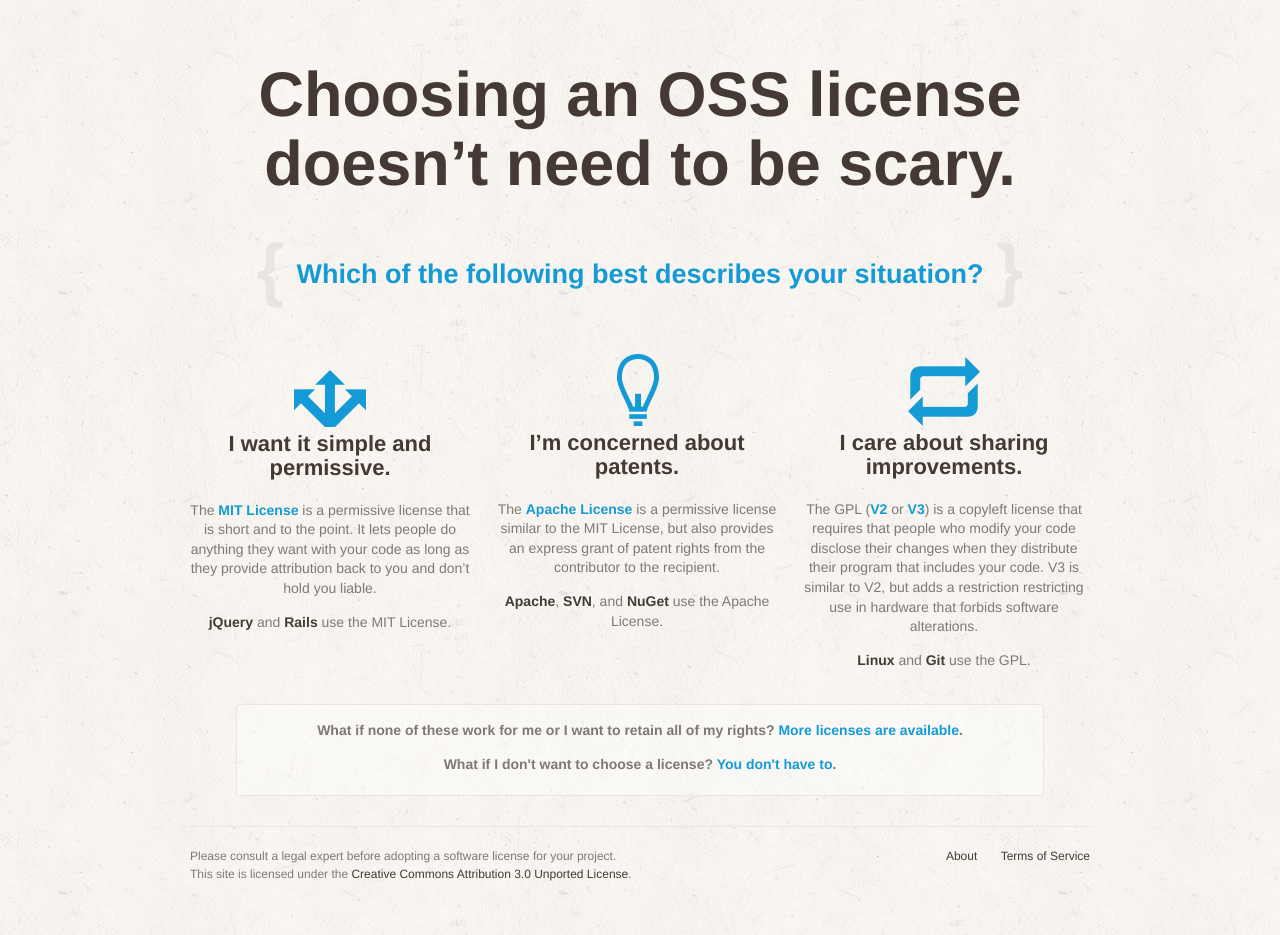
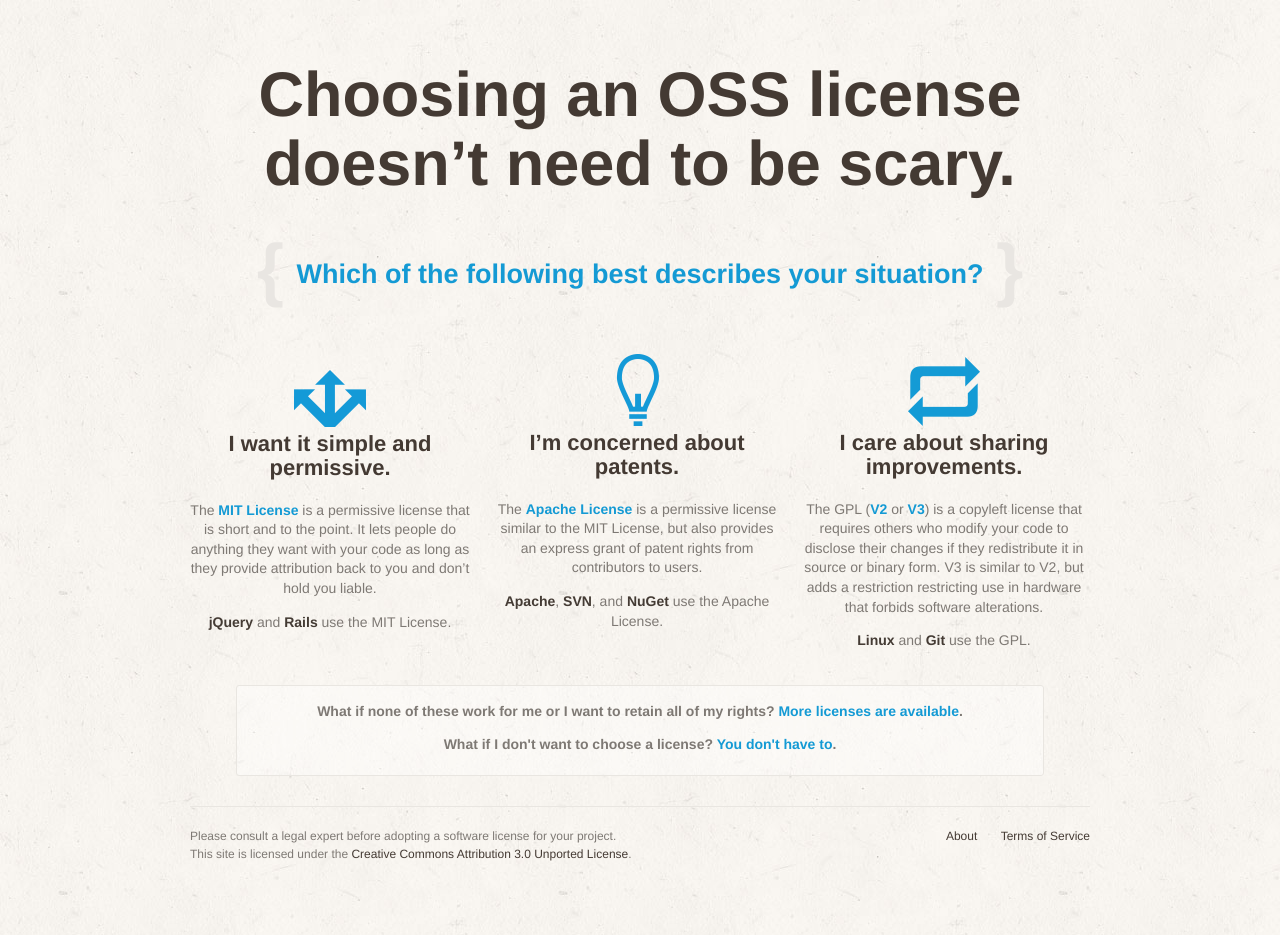
Before and after one commit to github/choosealicense.com, a Jekyll site: the page built from index.html, in a window 1280 px wide. Built offline with Jekyll 4.4.1, drawn with Linux system fonts in a browser that asks for light colours; some web fonts are replaced.

Commit message:
Tweaks per content review

```diff
--- a/index.html
+++ b/index.html
@@ -24,7 +24,7 @@
       <a href="licenses/apache"><img height='72' src='images/lightbulb@2x.png' width='43'></a>
       <h3><a href="licenses/apache">I’m concerned about patents.</a></h3>
       <p>
-        The <a href="licenses/apache/">Apache License</a> is a permissive license similar to the MIT License, but also provides an express grant of patent rights from the contributor to the recipient.
+        The <a href="licenses/apache/">Apache License</a> is a permissive license similar to the MIT License, but also provides an express grant of patent rights from contributors to users.
       </p>
       <p>
         <strong>Apache</strong>, <strong>SVN</strong>, and <strong>NuGet</strong> use the Apache License.
@@ -34,7 +34,7 @@
       <a href="licenses/gpl-v2"><img height='69' src='images/circular@2x.png' width='72'></a>
       <h3><a href="licenses/gpl-v3">I care about sharing improvements.</a></h3>
       <p>
-        The GPL (<a href="licenses/gpl-v2">V2</a> or <a href="licenses/gpl-v3">V3</a>) is a copyleft license that requires that people who modify your code disclose their changes when they distribute their program that includes your code. V3 is similar to V2, but adds a restriction restricting use in hardware that forbids software alterations.
+        The GPL (<a href="licenses/gpl-v2">V2</a> or <a href="licenses/gpl-v3">V3</a>) is a copyleft license that requires others who modify your code to disclose their changes if they redistribute it in source or binary form. V3 is similar to V2, but adds a restriction restricting use in hardware that forbids software alterations.
       </p>
       <p>
         <strong>Linux</strong> and <strong>Git</strong> use the GPL.
```
